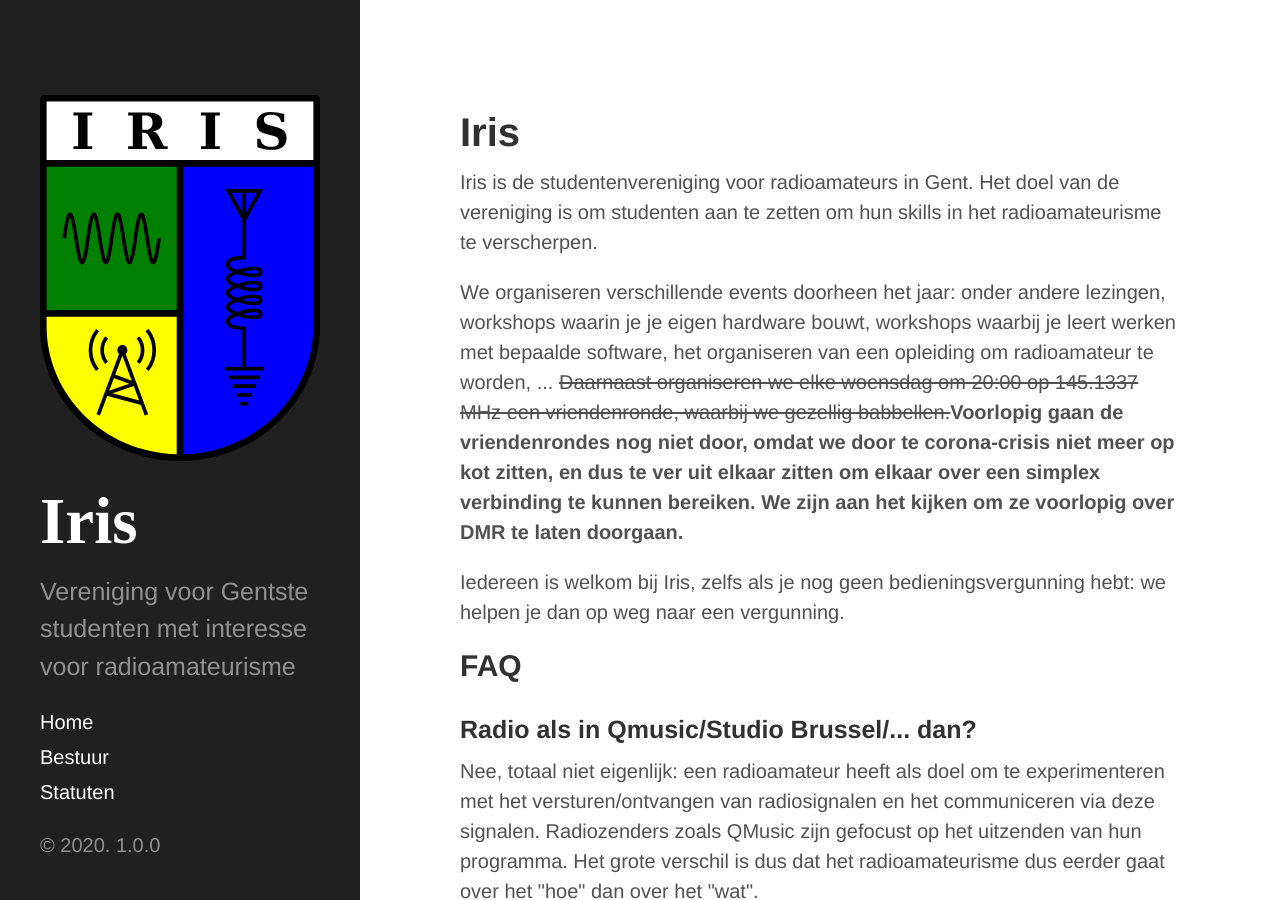
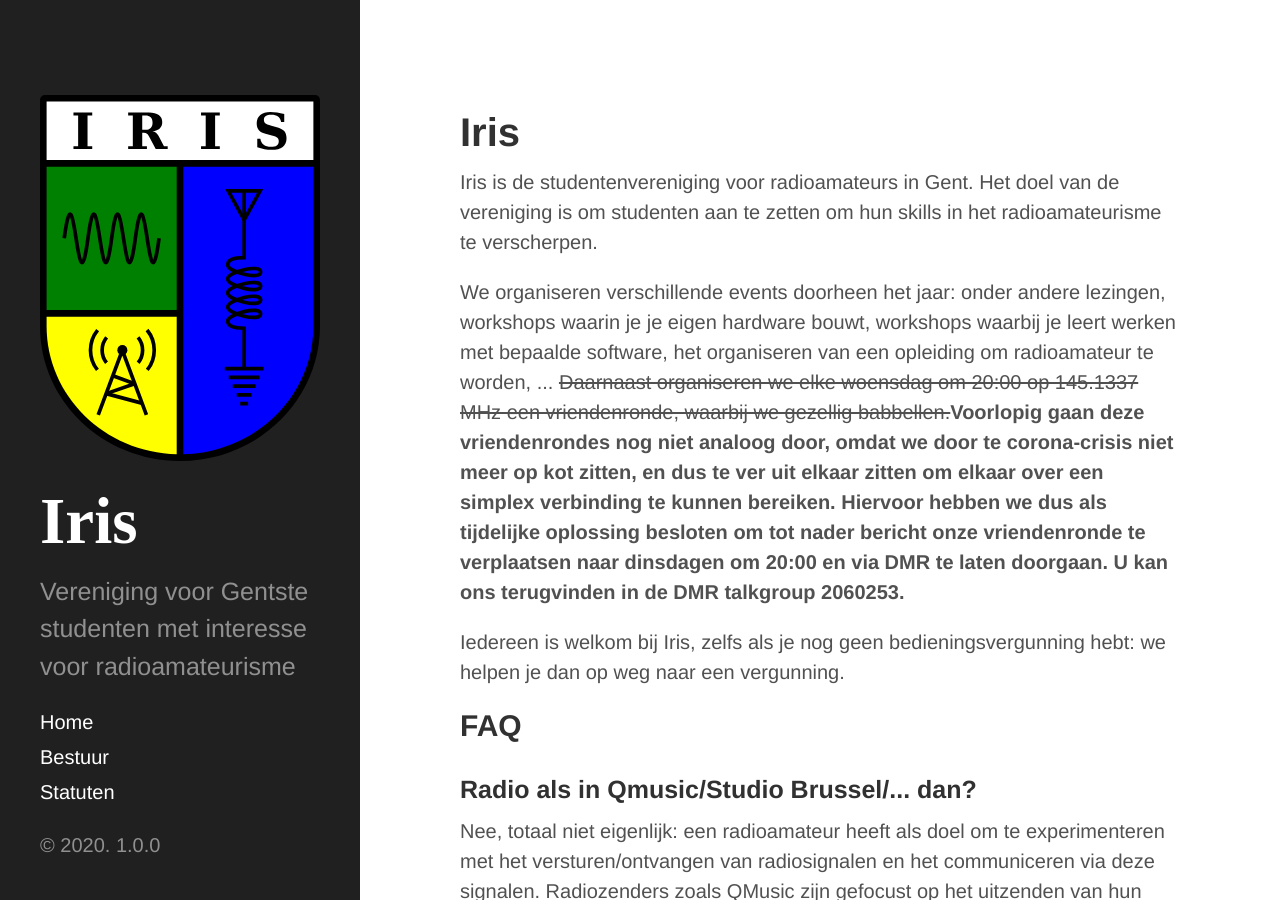
Before and after one commit to rien/irisgent, a Jekyll site: the page built from index.html, in a window 1280 px wide and 900 px high. Built offline with Jekyll 4.4.1, drawn with Linux system fonts in a browser that asks for light colours.

Commit message:
alter main text

```diff
--- a/index.html
+++ b/index.html
@@ -13,10 +13,11 @@ te verscherpen.</p>
 workshops waarin je je eigen hardware bouwt, workshops waarbij je leert werken
 met bepaalde software, het organiseren van een opleiding om radioamateur te worden, ...
 <s>Daarnaast organiseren we elke woensdag om 20:00 op 145.1337 MHz een vriendenronde,
-waarbij we gezellig babbellen.</s><b>Voorlopig gaan de vriendenrondes nog niet door,
+waarbij we gezellig babbellen.</s><b>Voorlopig gaan deze vriendenrondes nog niet analoog door,
 omdat we door te corona-crisis niet meer op kot zitten, en dus te ver uit elkaar zitten
-om elkaar over een simplex verbinding te kunnen bereiken. We zijn aan het kijken om ze voorlopig over DMR
-te laten doorgaan.</b></p>
+om elkaar over een simplex verbinding te kunnen bereiken. Hiervoor hebben we dus als tijdelijke oplossing
+besloten om tot nader bericht onze vriendenronde te verplaatsen naar dinsdagen om 20:00
+en via DMR te laten doorgaan. U kan ons terugvinden in de DMR talkgroup 2060253.</b></p>
 
 <p>Iedereen is welkom bij Iris, zelfs als je nog geen bedieningsvergunning hebt:
 we helpen je dan op weg naar een vergunning.</p>
```
